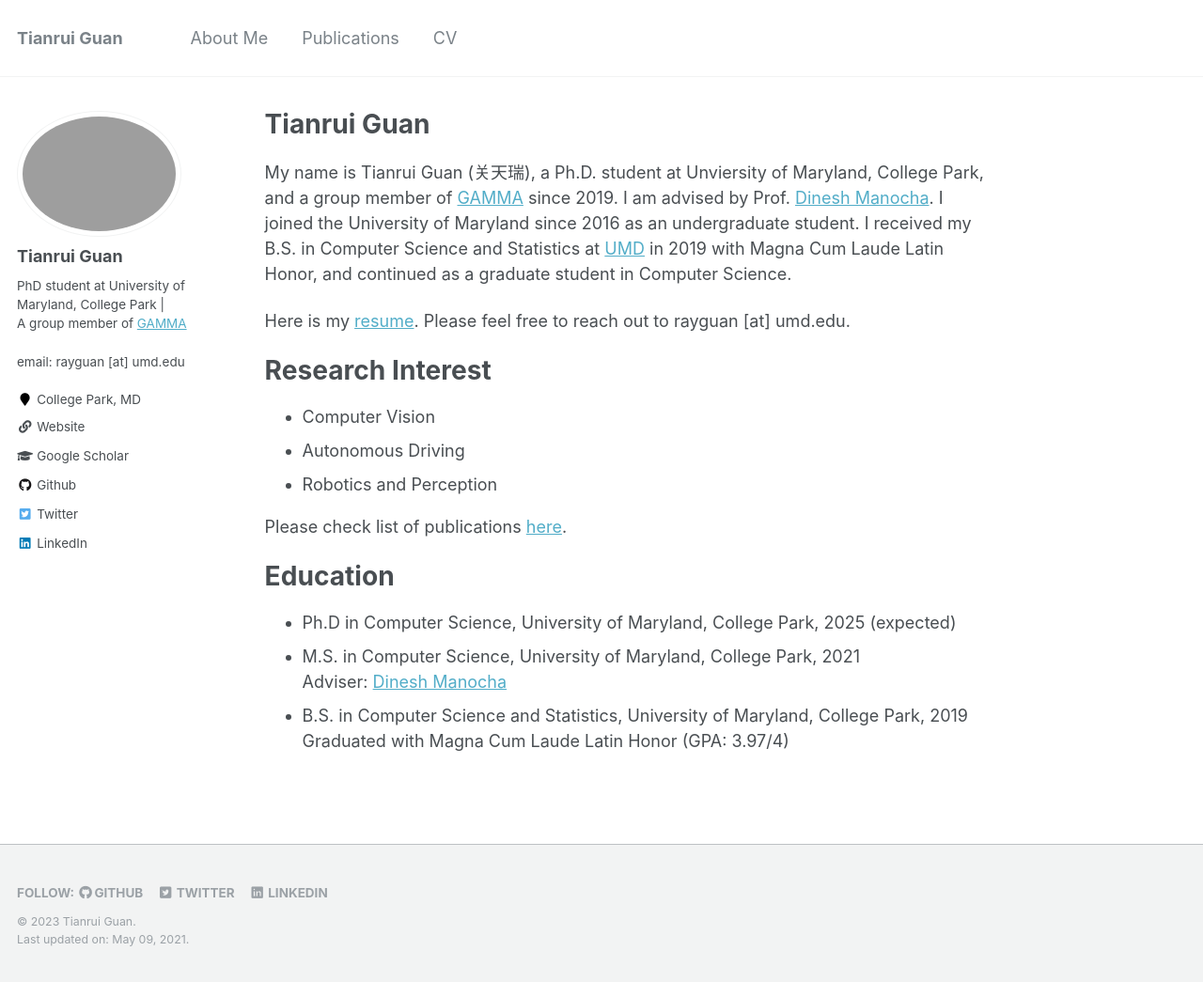
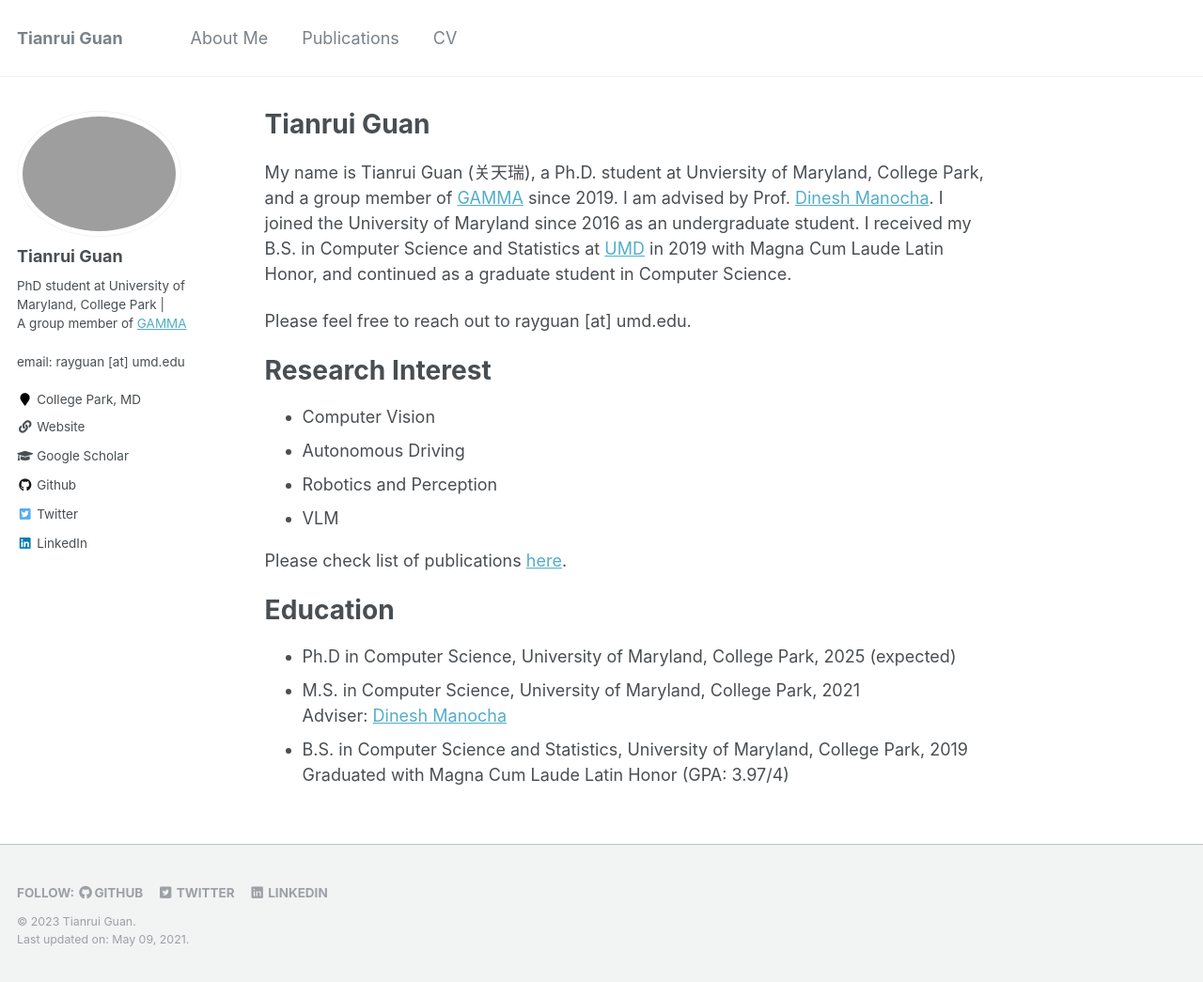
Before and after one commit to rayguan97/rayguan97.github.io, a Jekyll site: the page built from _pages/about.md, in a window 1280 px wide and 1045 px high. Shown: the whole window at 94% size. Built offline with Jekyll 4.4.1, drawn with Linux system fonts in a browser that asks for light colours.

Commit message:
update about me

```diff
--- a/_pages/about.md
+++ b/_pages/about.md
@@ -11,13 +11,15 @@ redirect_from:
 My name is Tianrui Guan (关天瑞), a Ph.D. student at Unviersity of Maryland, College Park, and a group member of [GAMMA](https://gamma.umd.edu/) since 2019. I am advised by Prof. [Dinesh Manocha](https://www.cs.umd.edu/people/dmanocha).
 I joined the University of Maryland since 2016 as an undergraduate student. I received my B.S. in Computer Science and Statistics at [UMD](https://www.cs.umd.edu/) in 2019 with Magna Cum Laude Latin Honor, and continued as a graduate student in Computer Science.
 
-Here is my [resume](http://rayguan97.github.io/files/resume.pdf). Please feel free to reach out to rayguan [at] umd.edu.
+<!-- Here is my [resume](http://rayguan97.github.io/files/resume.pdf).  -->
+Please feel free to reach out to rayguan [at] umd.edu.
 
 Research Interest
 ======
 * Computer Vision
 * Autonomous Driving
 * Robotics and Perception
+* VLM
 
 Please check list of publications [here](http://rayguan97.github.io/publications/).
 
```
